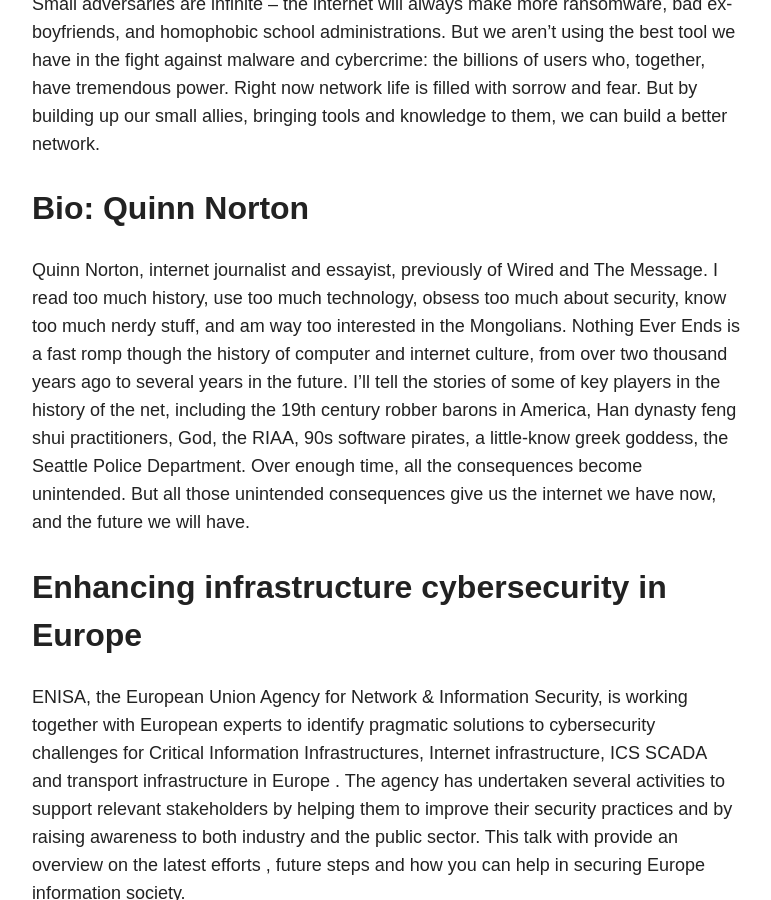
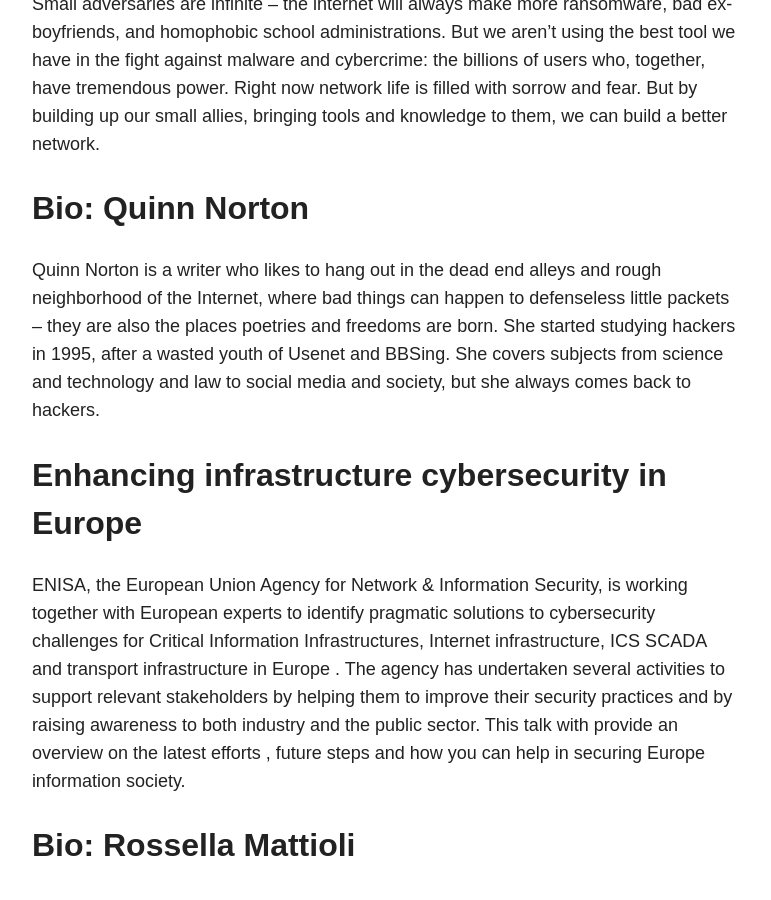
Before and after one commit to adulau/hack-lu-2016, a Jekyll site: the page built from talks/index.md, in a window 1280 px wide and 900 px high, scrolled down 2426 px. Shown: the whole window, without its empty margins (254-1025 px from the left). Built offline with Jekyll 4.4.1, drawn with Linux system fonts in a browser that asks for light colours; nearby versions of some CDN libraries.

Commit message:
Update bio

```diff
--- a/talks/index.md
+++ b/talks/index.md
@@ -38,8 +38,7 @@
 Bio: Quinn Norton
 -----------------
 
-Quinn Norton, internet journalist and essayist, previously of Wired and The Message. I read too much history, use too much technology, obsess too much about security, know too much nerdy stuff, and am way too interested in the Mongolians.
-Nothing Ever Ends is a fast romp though the history of computer and internet culture, from over two thousand years ago to several years in the future. I’ll tell the stories of some of key players in the history of the net, including the 19th century robber barons in America, Han dynasty feng shui practitioners, God, the RIAA, 90s software pirates, a little-know greek goddess, the Seattle Police Department. Over enough time, all the consequences become unintended. But all those unintended consequences give us the internet we have now, and the future we will have.
+Quinn Norton is a writer who likes to hang out in the dead end alleys and rough neighborhood of the Internet, where bad things can happen to defenseless little packets -- they are also the places poetries and freedoms are born. She started studying hackers in 1995, after a wasted youth of Usenet and BBSing. She covers subjects from science and technology and law to social media and society, but she always comes back to hackers.
 
 Enhancing infrastructure cybersecurity in Europe
 ------------------------------------------------
```
